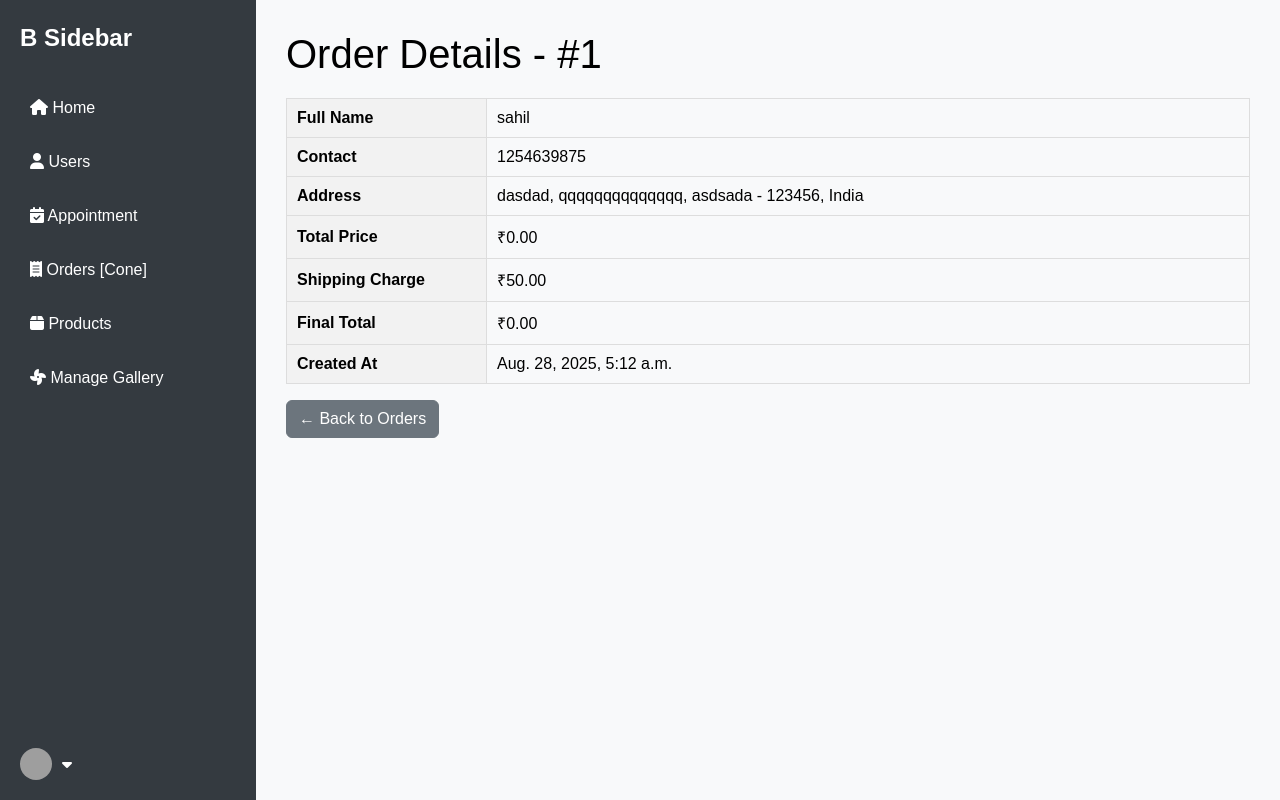
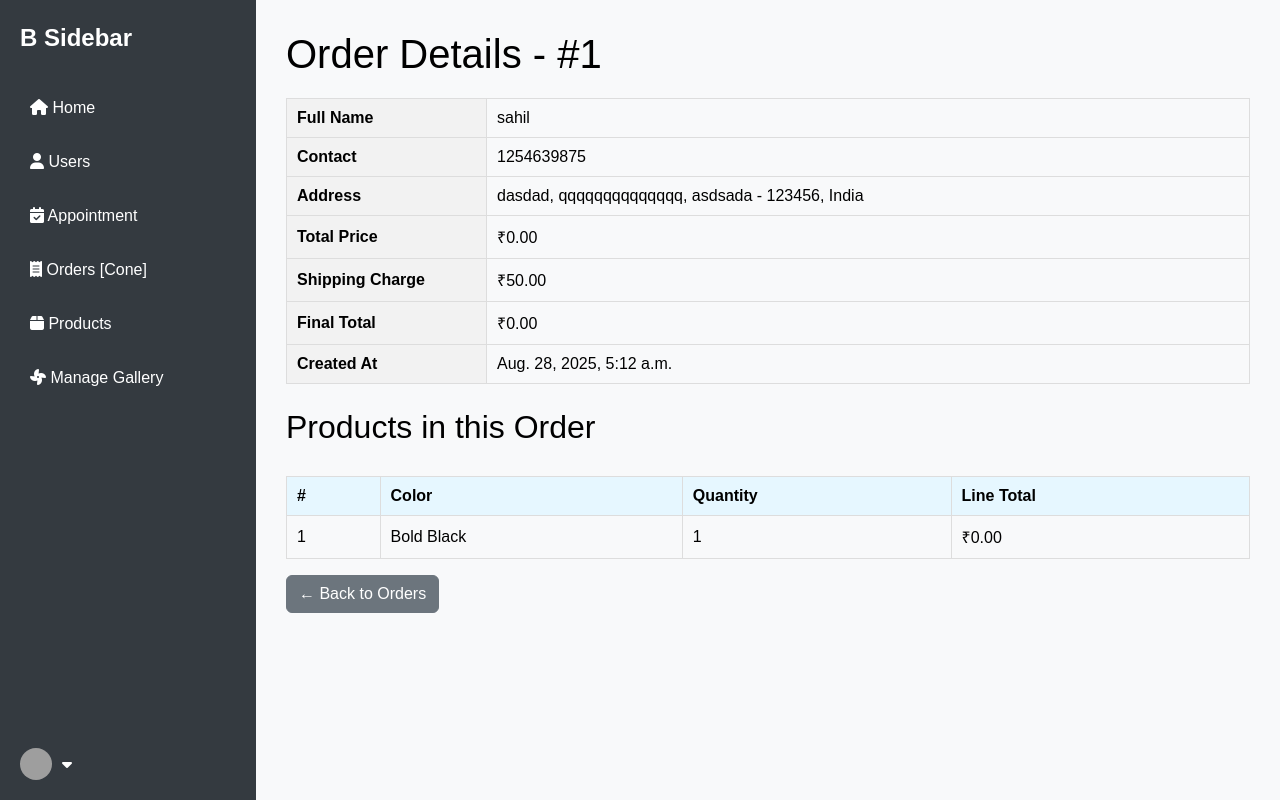
Before and after one commit to hey-akhil/collab_project, a Django app: page /orders/1/ in a window 1280 px wide. Run offline with Django 5.2, Linux system fonts and the light colour scheme; data comes from the database, SQL or seed files in the repository; both versions use the stored data as it was after the commit; grey boxes are pictures that could not be loaded.

Commit message:
update order

```diff
--- a/ClientApp/models.py
+++ b/ClientApp/models.py
@@ -48,6 +48,7 @@ class Order(models.Model):
     def __str__(self):
         return f"Order #{self.id} - {self.fullname}"
 
+
 class OrderItem(models.Model):
     order = models.ForeignKey(Order, related_name="items", on_delete=models.CASCADE)
     color = models.CharField(max_length=100)
@@ -55,4 +56,7 @@ class OrderItem(models.Model):
     line_total = models.DecimalField(max_digits=10, decimal_places=2)
 
     def __str__(self):
+        return f"Item for Order #{self.order.id} - {self.color}"
+
+    def __str__(self):
         return f"{self.color} x {self.quantity}"
--- a/ClientApp/templates/app/admin/order_detail.html
+++ b/ClientApp/templates/app/admin/order_detail.html
@@ -25,6 +25,22 @@
     .order-details-table th {
         background-color: #f2f2f2;
         width: 200px;
+    }
+
+    .product-table {
+        margin-top: 30px;
+        width: 100%;
+        border-collapse: collapse;
+    }
+
+    .product-table th, .product-table td {
+        border: 1px solid #ddd;
+        padding: 10px;
+        text-align: left;
+    }
+
+    .product-table th {
+        background-color: #e6f7ff;
     }
 
     .back-link {
@@ -66,8 +82,34 @@
             <td>{{ order.created_at }}</td>
         </tr>
     </table>
-
-    <a class="back-link btn btn-secondary mt-3" href="{% url 'order_list' %}">← Back to Orders</a>
 </div>
 
+<h2 class="mt-4">Products in this Order</h2>
+<table class="product-table">
+    <thead>
+        <tr>
+            <th>#</th>
+            <th>Color</th>
+            <th>Quantity</th>
+            <th>Line Total</th>
+        </tr>
+    </thead>
+    <tbody>
+        {% for item in order_items %}
+        <tr>
+            <td>{{ forloop.counter }}</td>
+            <td>{{ item.color }}</td>
+            <td>{{ item.quantity }}</td>
+            <td>₹{{ item.line_total }}</td>
+        </tr>
+        {% empty %}
+        <tr>
+            <td colspan="4" class="text-center">No items found for this order.</td>
+        </tr>
+        {% endfor %}
+    </tbody>
+</table>
+
+<a class="back-link btn btn-secondary mt-3" href="{% url 'order_list' %}">← Back to Orders</a>
+
 {% endblock %}
--- a/ClientApp/views.py
+++ b/ClientApp/views.py
@@ -4,6 +4,7 @@ from django.http import HttpResponse
 from django.shortcuts import render
 from django.urls import reverse
 from .models import Booking
+from django.http import JsonResponse
 from .forms import RegisterForm, LoginForm
 from .models import Booking,Review,OrderItem,Order
 from django.utils.dateparse import parse_datetime
@@ -100,57 +101,46 @@ def logout_user(request):
 
 def place_order(request):
     if request.method == "POST":
-        fullname = request.POST.get("fullname")
-        contact = request.POST.get("contact")
-        add1 = request.POST.get("add1")
-        street = request.POST.get("street")
-        city = request.POST.get("city")
-        zipcode = request.POST.get("zipcode")
-        country = request.POST.get("county", "India")
+        fullname = request.POST.get('fullname')
+        contact = request.POST.get('contact')
+        address_line1 = request.POST.get('add1')
+        street = request.POST.get('street')
+        city = request.POST.get('city')
+        zipcode = request.POST.get('zipcode')
+        country = request.POST.get('county', 'India')
+        total_price = Decimal(request.POST.get('total_price', '0'))
+        shipping_charge = Decimal(request.POST.get('shipping_charge', '50'))
+        final_total = Decimal(request.POST.get('final_total', '0'))
 
-        colors = request.POST.getlist("color[]")
-        quantities = request.POST.getlist("qty[]")
-
-        shipping_charge = Decimal(50)
-        total_price = Decimal(0)
-
-        for i, color in enumerate(colors):
-            price = get_price_for_color(color)
-            qty = int(quantities[i])
-            total_price += price * qty
-
-        final_total = total_price + shipping_charge
-
+        # Save order
         order = Order.objects.create(
+            user=request.user,
             fullname=fullname,
             contact=contact,
-            address_line1=add1,
+            address_line1=address_line1,
             street=street,
             city=city,
             zipcode=zipcode,
             country=country,
             total_price=total_price,
             shipping_charge=shipping_charge,
-            final_total=final_total,
+            final_total=final_total
         )
 
-        for i, color in enumerate(colors):
-            price = get_price_for_color(color)
-            qty = int(quantities[i])
-            OrderItem.objects.create(
-                order=order,
-                color=color,
-                quantity=qty,
-                line_total=price * qty
-            )
+        # Save order items
+        colors = request.POST.getlist('color[]')
+        qtys = request.POST.getlist('qty[]')
+        for color, qty in zip(colors, qtys):
+            price_per_item = 100 if color == "Classic Brown" else 120 if color == "Bold Black" else 150
+            line_total = Decimal(price_per_item) * Decimal(qty)
+            OrderItem.objects.create(order=order, color=color, quantity=qty, line_total=line_total)
 
-        # Set success message
-        messages.success(request, f"Your order (ID: {order.id}) has been placed successfully!")
+        return JsonResponse({
+            "status": "success",
+            "message": "Your order has been placed successfully!"
+        })
 
-        return redirect('order')  # back to the form page
-
-    # if GET request, fallback
-    return redirect('order')
+    return JsonResponse({"status": "error", "message": "Invalid request"}, status=400)
 
 def admin_dashboard(request):
     return render(request, 'app/admin/admin_dashboard.html')
@@ -172,7 +162,12 @@ def order_list(request):
 # View to show single order details
 def order_detail(request, order_id):
     order = get_object_or_404(Order, id=order_id)
-    return render(request, 'app/admin/order_detail.html', {'order': order})
+    order_items = order.items.all()  # fetch related OrderItems
+    return render(request, 'app/admin/order_detail.html', {
+        'order': order,
+        'order_items': order_items
+    })
+
 from django.shortcuts import get_object_or_404, redirect
 
 def appointment_booking_list(request):
```
Also changed, not shown: ClientApp/templates/app/cone_order.html (+60 -15 lines), db.sqlite3.
